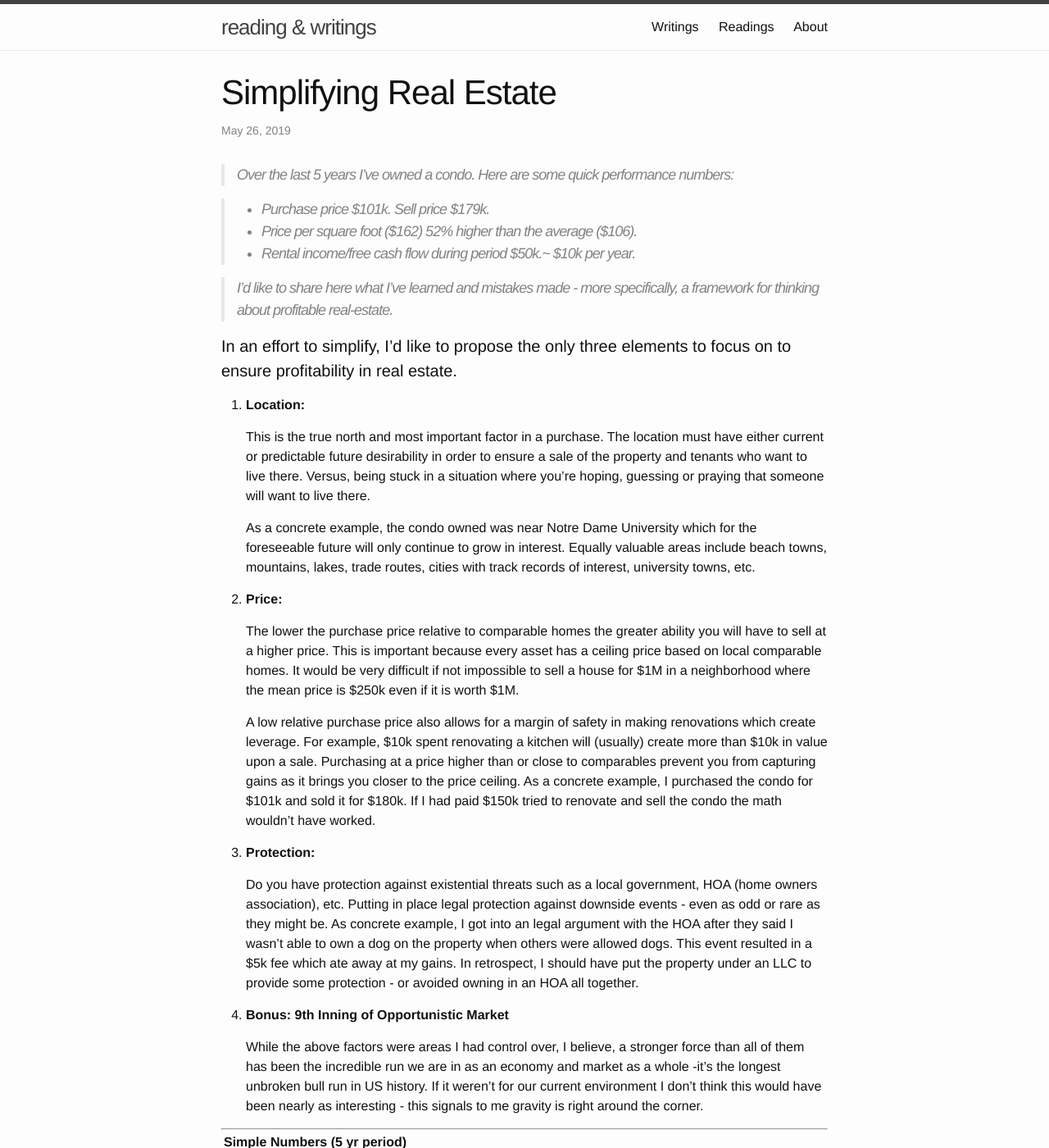
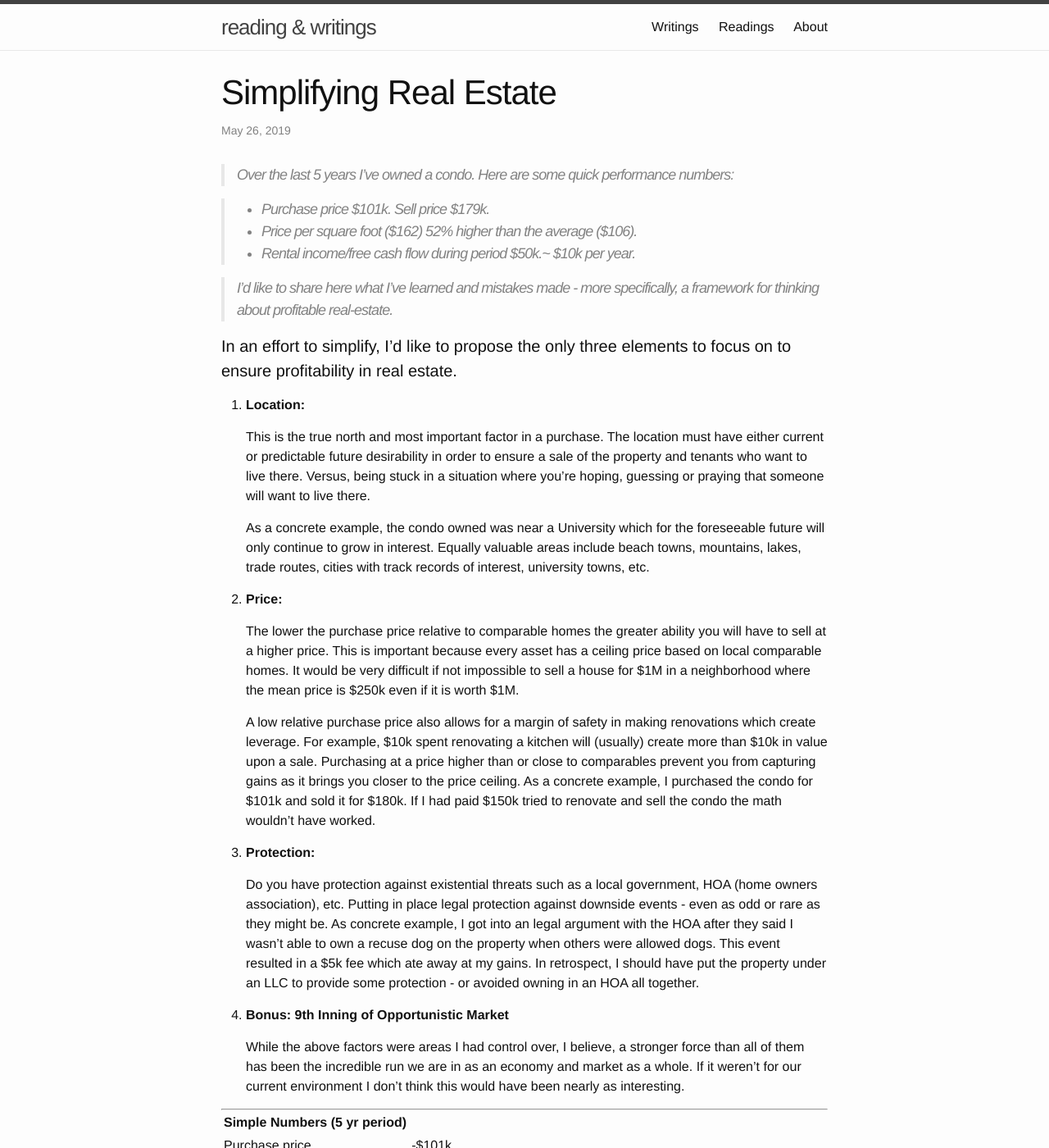
Before and after one commit to mjberg/reading-and-writing, a Jekyll site: the page built from _posts/2019-05-26-Simplifying-Real-Estate.md, in a window 1280 px wide and 1400 px high. Shown: the whole window at 82% size. Built offline with Jekyll 4.4.1, drawn with Linux system fonts in a browser that asks for light colours; some of the changed text lies outside the part shown.

Commit message:
tweak real estate post

```diff
--- a/_posts/2019-05-26-Simplifying-Real-Estate.md
+++ b/_posts/2019-05-26-Simplifying-Real-Estate.md
@@ -23,7 +23,7 @@ categories: jekyll update
 
    This is the true north and most important factor in a purchase. The location must have either current or predictable future desirability in order to ensure a sale of the property and tenants who want to live there. Versus, being stuck in a situation where you're hoping, guessing or praying that someone will want to live there.
 
-   As a concrete example, the condo owned was near Notre Dame University which for the foreseeable future will only continue to grow in interest. Equally valuable areas include beach towns, mountains, lakes, trade routes, cities with track records of interest, university towns, etc.
+   As a concrete example, the condo owned was near a University which for the foreseeable future will only continue to grow in interest. Equally valuable areas include beach towns, mountains, lakes, trade routes, cities with track records of interest, university towns, etc.
 
 2. **Price:**
 
@@ -34,11 +34,11 @@ categories: jekyll update
 
 3. **Protection:**
 
-   Do you have protection against existential threats such as a local government, HOA (home owners association), etc. Putting in place legal protection against downside events - even as odd or rare as they might be. As concrete example, I got into an legal argument with the HOA after they said I wasn't able to own a dog on the property when others were allowed dogs. This event resulted in a $5k fee which ate away at my gains. In retrospect, I should have put the property under an LLC to provide some protection - or avoided owning in an HOA all together.
+   Do you have protection against existential threats such as a local government, HOA (home owners association), etc. Putting in place legal protection against downside events - even as odd or rare as they might be. As concrete example, I got into an legal argument with the HOA after they said I wasn't able to own a recuse dog on the property when others were allowed dogs. This event resulted in a $5k fee which ate away at my gains. In retrospect, I should have put the property under an LLC to provide some protection - or avoided owning in an HOA all together.
 
 4. **Bonus: 9th Inning of Opportunistic Market**
 
-    While the above factors were areas I had control over, I believe, a stronger force than all of them has been the incredible run we are in as an economy and market as a whole -it's the longest unbroken bull run in US history. If it weren't for our current environment I don't think this would have been nearly as interesting - this signals to me gravity is right around the corner.
+    While the above factors were areas I had control over, I believe, a stronger force than all of them has been the incredible run we are in as an economy and market as a whole. If it weren't for our current environment I don't think this would have been nearly as interesting.
 
 ---
 
```
Also changed, not shown: other parts of _posts/2019-05-26-Simplifying-Real-Estate.md (+2 -1 lines).
